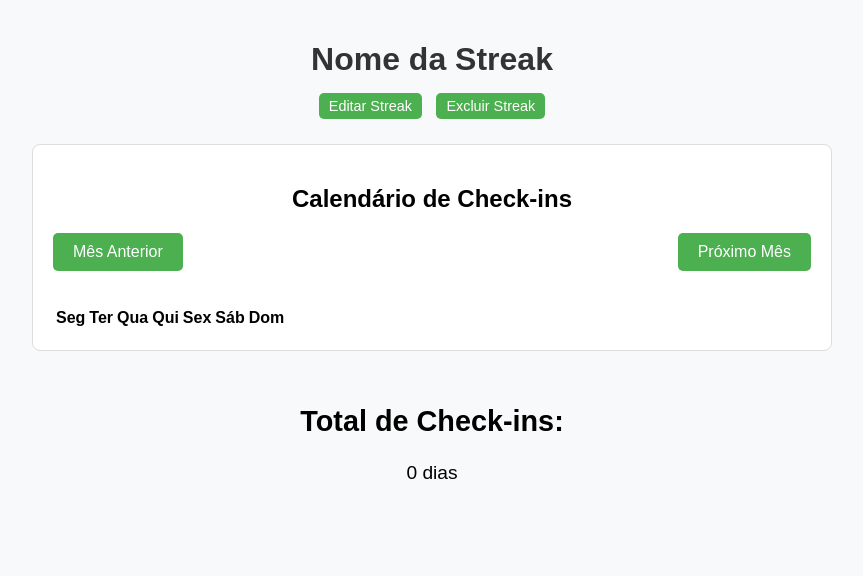
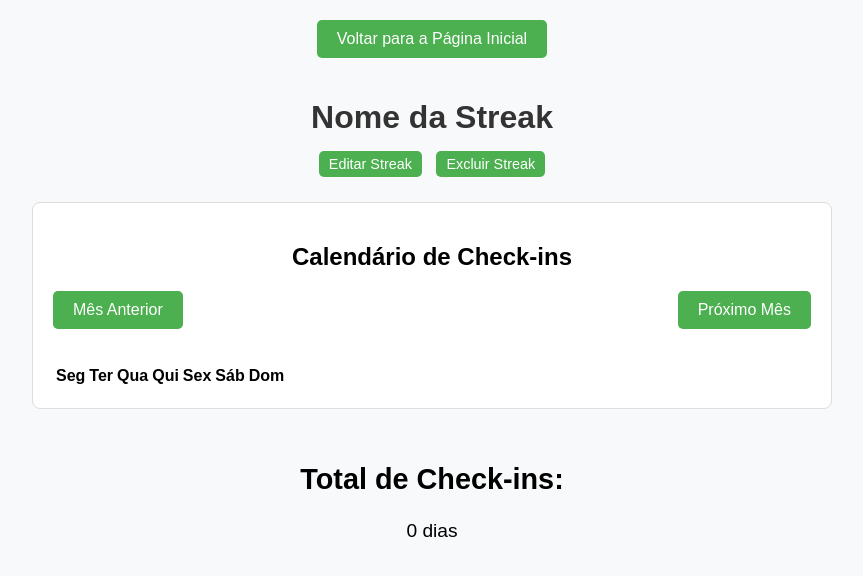
Before and after one commit to drtsilva94/Streaker, a plain HTML site: page streak.html in a window 1280 px wide. Shown: the whole page, without its empty margins (208-1071 px from the left). Drawn offline with Linux system fonts and the light colour scheme.

Commit message:
Função para voltar à página inicial

```diff
--- a/streak.html
+++ b/streak.html
@@ -8,6 +8,9 @@
 </head>
 <body>
     <div id="streak-details">
+        <!-- Botão para voltar para a página inicial -->
+        <button onclick="goBack()" class="back-button">Voltar para a Página Inicial</button>
+
         <h1 id="streak-name">Nome da Streak</h1>
 
         <!-- Botões para editar e excluir a streak -->
@@ -50,5 +53,11 @@
     </div>
 
     <script src="streak.js"></script>
+    <script>
+        // Função para voltar à página inicial
+        function goBack() {
+            window.location.href = 'index.html';
+        }
+    </script>
 </body>
 </html>
```
